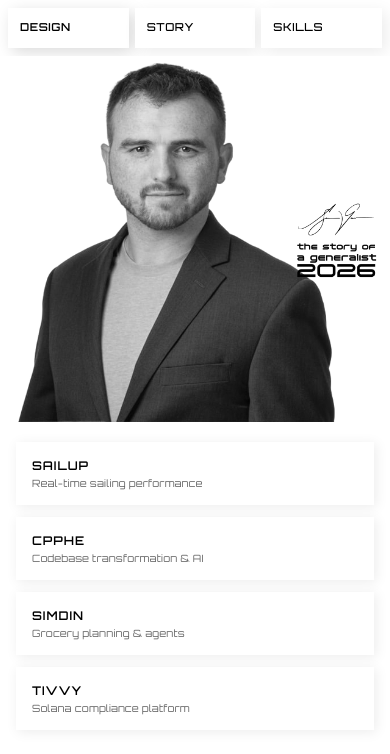
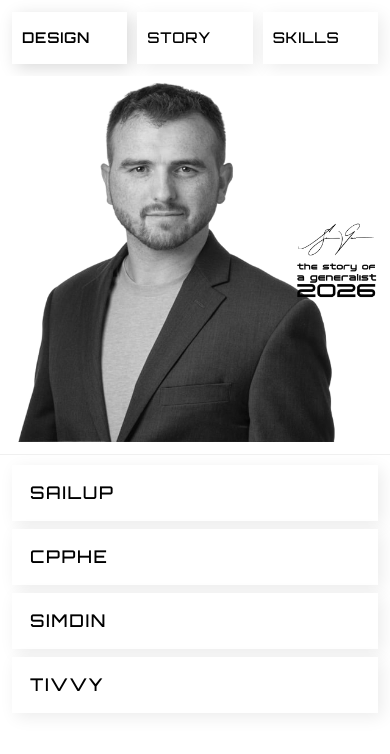
Before and after one commit to tatsuyakuroda/stephen-portfolio-version2, a React (Vite) app: page / in a window 390 px wide. Shown: the top 754 px of the page. Built offline with nearby package versions, Linux system fonts and the light colour scheme.

Commit message:
Refactor mobile layout and styles for improved responsiveness; adjust overflow properties and media queries for better adaptability across devices. Update ProjectDetailPanel and Stack components to accommodate new mobile breakpoint.

```diff
--- a/src/App.css
+++ b/src/App.css
@@ -278,7 +278,8 @@
   width: 100%;
   max-width: 100%;
   min-height: 100svh;
-  overflow-x: hidden;
+  /* `hidden` clipped the hero when it shifts left into the sidebar gutter (tablet / narrow laptop) */
+  overflow-x: visible;
   overflow-y: visible;
   box-sizing: border-box;
 }
@@ -291,6 +292,7 @@
   min-height: 100svh;
   padding: clamp(24px, 4vh, 48px) clamp(24px, 4vw, 72px) clamp(40px, 6vh, 88px);
   box-sizing: border-box;
+  overflow-x: clip;
 }
 
 .project-detail-panel {
@@ -883,7 +885,27 @@
   }
 }
 
-/* Tablet */
+/* Short viewports (e.g. iPad Pro landscape 1024px tall): keep portrait + right branding from competing vertically */
+@media (min-width: 769px) and (max-height: 1030px) {
+  .canvas-design .portrait {
+    height: min(78svh, 80dvh);
+    max-height: min(78svh, 80dvh);
+  }
+
+  .branding-signature {
+    height: min(200px, 24vh);
+  }
+
+  .branding-year {
+    font-size: clamp(32px, 5.5vw, 52px);
+  }
+
+  .branding-tagline {
+    font-size: clamp(12px, 1.4vw, 15px);
+  }
+}
+
+/* Tablet — nav is narrower than desktop; gutter must match or the hero centers wrong and clips */
 @media (max-width: 1024px) {
   .sidebar {
     left: 24px;
@@ -904,8 +926,35 @@
   }
 }
 
-/* Mobile */
-@media (max-width: 768px) {
+@media (max-width: 1024px) and (min-width: 769px) {
+  .mobile-layout {
+    /* ~24px inset + 200px buttons + margin — was 360px while sidebar shrank, which hid the portrait under the nav column */
+    padding-left: 288px;
+    --sidebar-gutter: 288px;
+  }
+
+  .tab-content {
+    padding: 20px 28px 24px;
+  }
+
+  .canvas-design .portrait {
+    max-width: min(1100px, 92vw);
+  }
+
+  .branding {
+    right: max(12px, env(safe-area-inset-right, 0px));
+    max-width: min(200px, 28vw);
+  }
+
+  .branding-signature {
+    height: min(180px, 22vw);
+    width: auto;
+    max-width: 100%;
+  }
+}
+
+/* Narrow / tablet portrait — sidebar + gutter crowd the hero; use top tabs + bottom chips like phones */
+@media (max-width: 900px) {
   .layout {
     display: block;
     min-height: auto;
@@ -931,6 +980,10 @@
     width: 100%;
     max-width: 100%;
     min-width: 0;
+  }
+
+  .tab-design {
+    display: none;
   }
 
   .canvas {
@@ -999,6 +1052,40 @@
     padding-bottom: calc(5.25rem + env(safe-area-inset-bottom, 0px));
   }
 
+  /* Case study copy — comfortable reading on tablet / narrow widths (e.g. iPad Air 820px) */
+  .canvas-design--project .branding-project-back {
+    font-size: 13px;
+    letter-spacing: 0.11em;
+    color: #333;
+    padding-bottom: 14px;
+  }
+
+  .canvas-design--project .branding-project-title {
+    font-size: clamp(28px, 5.5vw, 40px);
+    margin-bottom: 12px;
+  }
+
+  .canvas-design--project .branding-project-link {
+    font-size: 14px;
+    margin-bottom: 16px;
+  }
+
+  .canvas-design--project .branding-project-headline {
+    font-size: clamp(15px, 2.5vw, 19px);
+    line-height: 1.5;
+    margin-bottom: 18px;
+  }
+
+  .canvas-design--project .branding-project-body {
+    font-size: clamp(15px, 2.2vw, 17px);
+    line-height: 1.75;
+  }
+
+  .canvas-design--project .project-detail-gallery-open {
+    font-size: clamp(12px, 2vw, 15px);
+    margin-top: clamp(16px, 3vw, 24px);
+  }
+
   .project-detail-gallery-shell {
     max-width: 100%;
   }
@@ -1028,7 +1115,10 @@
     height: auto;
     width: auto;
     max-width: 100%;
-    max-height: min(72vh, calc(100dvh - 88px - env(safe-area-inset-bottom, 0px)));
+    max-height: min(
+      68vh,
+      calc(100dvh - 200px - env(safe-area-inset-bottom, 0px))
+    );
     object-fit: contain;
     object-position: center bottom;
   }
@@ -1042,8 +1132,8 @@
   .nav-tabs {
     display: grid;
     grid-template-columns: repeat(3, 1fr);
-    gap: 6px;
-    padding: 12px;
+    gap: 10px;
+    padding: 14px 16px;
     flex-shrink: 0;
   }
 
@@ -1057,10 +1147,32 @@
   .nav-bottom {
     display: grid;
     grid-template-columns: repeat(2, 1fr);
-    gap: 6px;
-    padding: 12px;
-    padding-bottom: calc(12px + env(safe-area-inset-bottom, 0px));
+    gap: 10px;
+    padding: 14px 16px;
+    padding-bottom: calc(14px + env(safe-area-inset-bottom, 0px));
     flex-shrink: 0;
+  }
+
+  /* DESIGN home: tab strip on top, project cards stacked one per row at bottom */
+  .tab-content:has(.tab-design) {
+    display: block;
+    flex: 0 0 auto;
+    min-height: 0;
+    padding: 0 20px max(12px, env(safe-area-inset-bottom, 0px));
+  }
+
+  .nav-bottom.nav-bottom--design-home {
+    grid-template-columns: 1fr;
+    gap: 10px;
+    padding-inline: max(16px, env(safe-area-inset-left, 0px))
+      max(16px, env(safe-area-inset-right, 0px));
+  }
+
+  .nav-bottom.nav-bottom--design-home .nav-btn {
+    font-size: clamp(15px, 4.2vw, 19px);
+    padding: 16px 20px;
+    letter-spacing: 0.09em;
+    min-height: 58px;
   }
 
   /* Project chips (mobile): STORY/SKILLS strip above safe area */
@@ -1079,29 +1191,47 @@
     z-index: 45;
     margin-top: 0;
     margin-inline: 0;
-    padding: 10px max(14px, env(safe-area-inset-left, 0px))
-      max(12px, env(safe-area-inset-bottom, 0px))
+    padding: 12px max(14px, env(safe-area-inset-left, 0px))
+      max(14px, env(safe-area-inset-bottom, 0px))
       max(14px, env(safe-area-inset-right, 0px));
     border-top: 1px solid rgba(0, 0, 0, 0.1);
     background: #fff;
     box-shadow: 0 -8px 28px rgba(0, 0, 0, 0.1);
     grid-template-columns: repeat(3, minmax(0, 1fr));
-    gap: 5px;
+    gap: 8px;
   }
 
   .nav-tabs .nav-btn,
   .nav-bottom .nav-btn {
     width: 100%;
     min-width: 0;
-    padding: 8px 12px;
-    font-size: 11px;
-    min-height: 40px;
+    padding: 14px 14px;
+    font-size: clamp(13px, 3.4vw, 16px);
+    min-height: 54px;
+  }
+
+  .nav-tabs .nav-btn .nav-btn-text,
+  .nav-bottom .nav-btn .nav-btn-text {
+    height: 1.35em;
+    line-height: 1.35;
+  }
+
+  .nav-tabs .nav-btn .nav-btn-text-track span,
+  .nav-bottom .nav-btn .nav-btn-text-track span {
+    height: 1.35em;
   }
 
   .nav-bottom--after-gallery .nav-btn {
-    font-size: clamp(9px, 2.6vw, 11px);
-    padding: 8px 4px;
-    letter-spacing: 0.04em;
+    font-size: clamp(12px, 3.2vw, 15px);
+    padding: 12px 8px;
+    letter-spacing: 0.06em;
+    min-height: 48px;
+  }
+
+  .nav-bottom--after-gallery .nav-btn .nav-btn-text,
+  .nav-bottom--after-gallery .nav-btn .nav-btn-text-track span {
+    height: 1.35em;
+    line-height: 1.35;
   }
 
   .branding {
@@ -1284,7 +1414,7 @@
 }
 
 /* Tall mobile */
-@media (max-width: 768px) and (min-height: 800px) {
+@media (max-width: 900px) and (min-height: 800px) {
   .branding-signature {
     max-height: 120px;
   }
@@ -1292,16 +1422,35 @@
 
 /* Small mobile */
 @media (max-width: 480px) {
+  .nav-bottom.nav-bottom--design-home {
+    grid-template-columns: 1fr;
+    gap: 8px;
+    padding-inline: max(12px, env(safe-area-inset-left, 0px))
+      max(12px, env(safe-area-inset-right, 0px));
+  }
+
+  .nav-bottom.nav-bottom--design-home .nav-btn {
+    min-height: 56px;
+    font-size: clamp(14px, 4.5vw, 18px);
+    padding: 14px 18px;
+  }
+
   .nav-right .nav-btn,
-  .nav-bottom .nav-btn {
-    padding: 6px 8px;
-    font-size: 10px;
-    min-height: 36px;
+  .nav-bottom:not(.nav-bottom--design-home) .nav-btn {
+    padding: 10px 12px;
+    font-size: 12px;
+    min-height: 44px;
   }
 
   .nav-tabs,
   .nav-bottom {
-    padding: 8px;
+    padding: 12px;
+  }
+
+  .nav-tabs .nav-btn {
+    min-height: 52px;
+    font-size: clamp(12px, 3.8vw, 15px);
+    padding: 12px 10px;
   }
 
   .tab-content {
@@ -1320,8 +1469,9 @@
 /* Extra small */
 @media (max-width: 360px) {
   .nav-tabs .nav-btn {
-    min-width: 60px;
-    font-size: 9px;
+    min-width: 0;
+    font-size: clamp(11px, 3.2vw, 13px);
+    padding-inline: 6px;
   }
 
   .canvas-design .portrait {
--- a/src/App.jsx
+++ b/src/App.jsx
@@ -481,6 +481,7 @@ function ProjectDetailPanel({
               sensitivity={180}
               sendToBackOnClick
               mobileClickOnly
+              mobileBreakpoint={901}
               cards={stackCards}
             />
           </div>
@@ -668,8 +669,15 @@ function App() {
             )}
           </section>
 
-          {activeTab !== 'DESIGN' ? (
-            <MobileProjectNav onSelectProject={selectProject} />
+          {activeTab !== 'DESIGN' || !projectDetail ? (
+            <MobileProjectNav
+              onSelectProject={selectProject}
+              className={
+                activeTab === 'DESIGN' && !projectDetail
+                  ? 'nav-bottom--design-home'
+                  : ''
+              }
+            />
           ) : null}
         </div>
       </div>
--- a/src/components/stack/Stack.jsx
+++ b/src/components/stack/Stack.jsx
@@ -50,7 +50,7 @@ export default function Stack({
   autoplayDelay = 3000,
   pauseOnHover = false,
   mobileClickOnly = false,
-  mobileBreakpoint = 768,
+  mobileBreakpoint = 901,
 }) {
   const [isMobile, setIsMobile] = useState(false)
   const [isPaused, setIsPaused] = useState(false)
```
